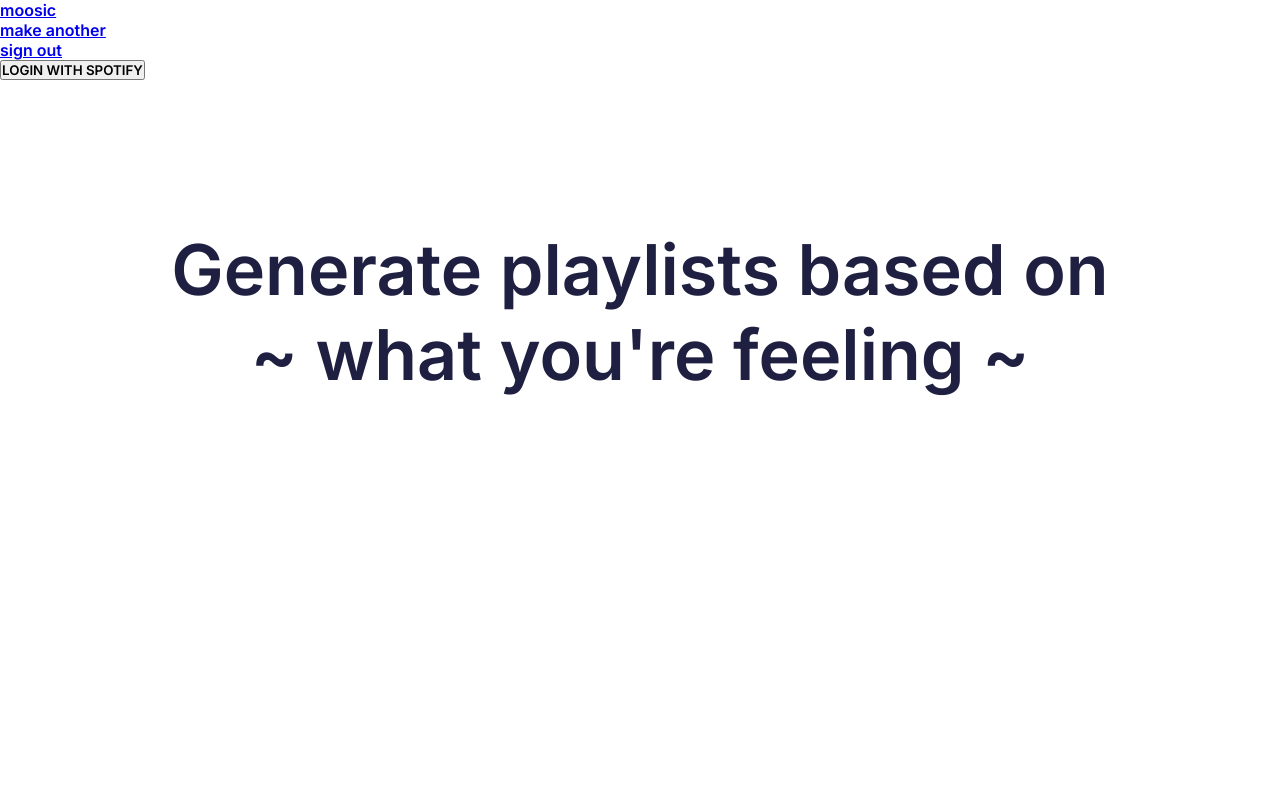
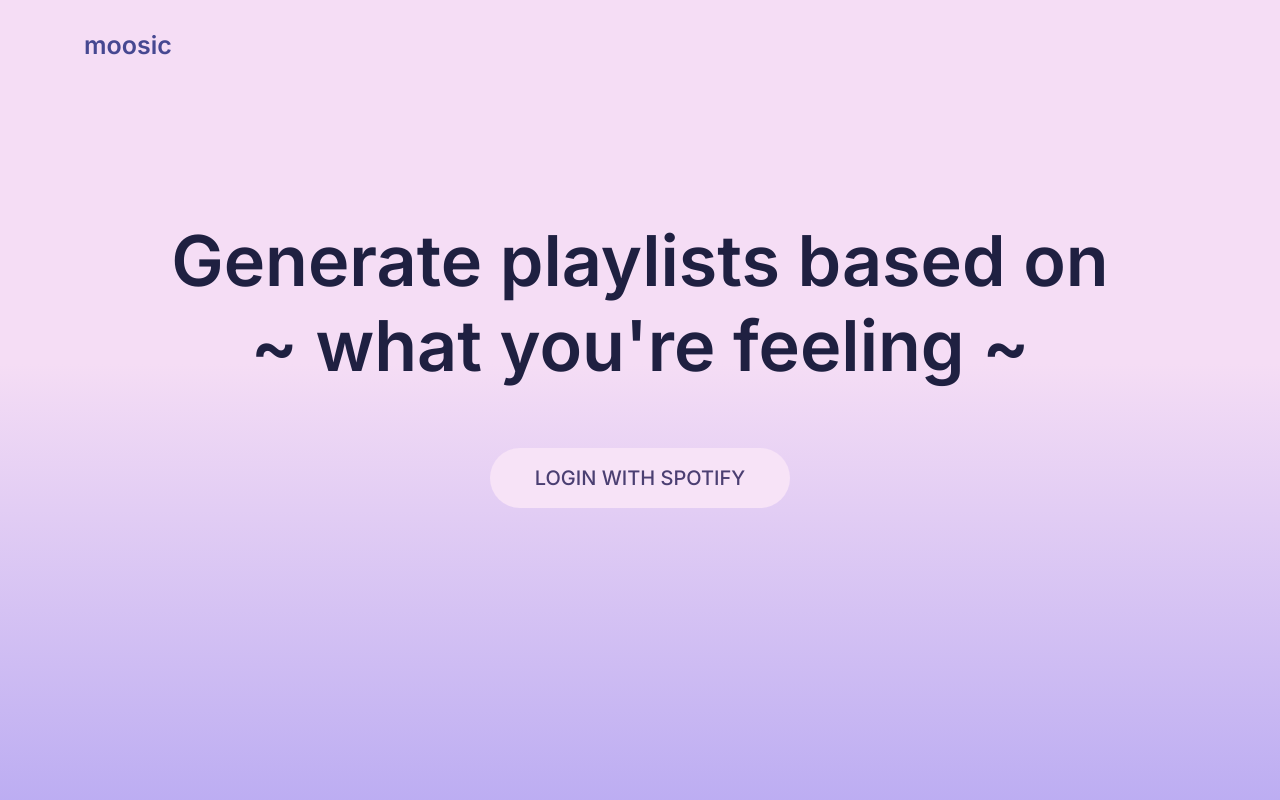
Before and after one commit to sophienchen/moosic, a Flask app: page / in a window 1280 px wide. Run offline with Flask 2, Linux system fonts and the light colour scheme; some libraries are stand-ins or nearby versions.

Commit message:
completed landing page html css

```diff
--- a/static/css/styles.css
+++ b/static/css/styles.css
@@ -4,23 +4,80 @@
    box-sizing: border-box;
    margin: 0;
    padding: 0;
+   font-family: Inter;
  }
+html {
+  height: 100%;
+}
+body {
+  width: 100%;
+  background: linear-gradient(180deg, #F5DDF5 11.63%, #F5DDF5 45.45%, #BBACF2 101.46%);
+}
 
 li, a, button {
   font-family: Inter;
   font-weight: 600;
 }
 
-h1 {
+nav {
+  display: flex;
+  justify-content: space-between;
+  align-items: center;
+  padding: 30px 5%;
+}
+
+.nav-links {
+  list-style: none;
+}
+
+.nav-links li{
+  display: inline-block;
+  padding: 0px 20px;
+}
+
+.nav-links li a {
+  transition: all 0.3s ease 0s;
+  text-decoration: none;
+  color: #464891;
+  font-size: 25px;
+}
+
+.nav-links li a:hover{
+  color: #1F2041;
+}
+
+.logo {
+  cursor: pointer;
+  margin-right: auto;
+}
+
+.landing-main {
+  display: flex;
+  flex-direction: column;
+  justify-content: center;
+  align-items: center;
+  margin-top: 10%;
+  margin-bottom: 10%;
+}
+
+.landing-main h1 {
   font-family: Inter;
   font-weight: 600;
   font-size: 70px;
   text-align: center;
   color: #1F2041;
-  position: absolute;
-  width: 964px;
-  height: 187px;
-  top: 40%;
-  left: 50%;
-  transform: translate(-50%, -50%);
 }
+
+.landing-main button {
+  cursor: pointer;
+  font-style: normal;
+  font-weight: 500;
+  font-size: 20px;
+  color: #4B3F72;
+  border: none;
+  border-radius: 50px;
+  background: #F7E3F7;
+  width: 300px;
+  height: 60px;
+  margin-top: 60px;
+}
--- a/templates/index.html
+++ b/templates/index.html
@@ -1,24 +1,27 @@
 <!DOCTYPE html>
 <html lang="en" dir="ltr">
+
 <head>
   <meta charset="utf-8">
   <title>spotify project</title>
-    <link rel="stylesheet" href="static/css/styles.css">
+  <link rel="stylesheet" type="text/css" href="../static/css/styles.css">
   <link href="https://fonts.googleapis.com/css2?family=Inter:wght@400;600&display=swap" rel="stylesheet">
 </head>
+
 <body>
-  <header>
   <nav>
     <ul class="nav-links">
       <li class="logo"><a href="#">moosic</a></li>
-        <li><a href="#">make another</a></li>
-        <li><a href="#">sign out</a></li>
     </ul>
   </nav>
-  </header>
   <div class="landing-main">
-    <h1>Generate playlists based on ~ what you're feeling ~</h1>
-    <button type="button" name="spotify-login">LOGIN WITH SPOTIFY</button>
+    <div class="landing-item-top">
+      <h1 id="landing-text">Generate playlists based on</h1>
+      <h1 id="landing-text">~ what you're feeling ~</h1>
+    </div>
+    <div class="landing-item-bottom">
+      <button class="login-button" type="button" name="spotify-login">LOGIN WITH SPOTIFY</button>
+    </div>
   </div>
 </body>
 </html>
```
Lines whose indentation alone changed are shown as unchanged.
